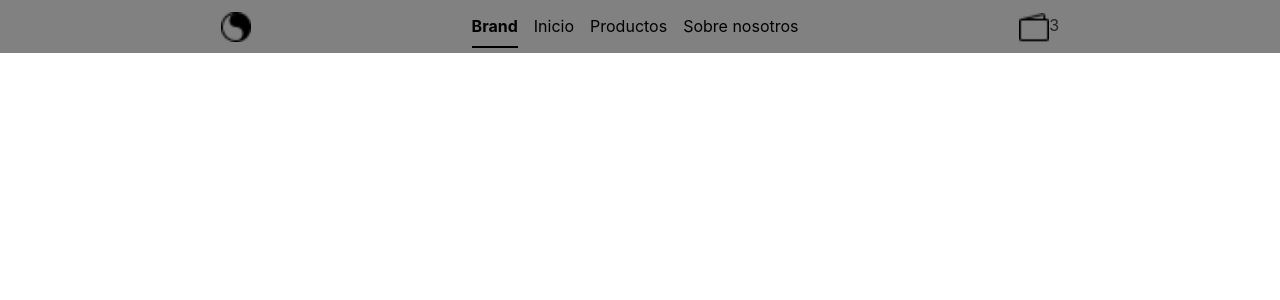
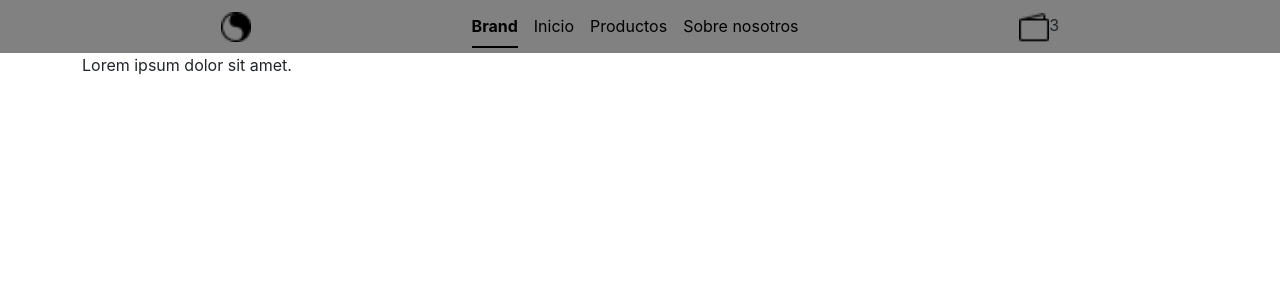
Before and after one commit to BrunoAdriel/Brand, a React (Create React App) app: page / in a window 1280 px wide. Shown: the top 300 px of the page. Built offline with nearby package versions, Linux system fonts and the light colour scheme.

Commit message:
agrego del greeting

```diff
--- a/src/App.js
+++ b/src/App.js
@@ -1,10 +1,15 @@
 import './App.css';
 import Navbar from './Components/Navbar';
+import ItemListContainer from './Components/ItemListContainer/ItemListContainer';
 
 function App() {
   return (
+    <>
     <Navbar/>
-  );
+    <ItemListContainer greeting='Lorem ipsum dolor sit amet.'/>
+
+    </>
+);
 }
 
 export default App;
--- /dev/null
+++ b/src/Components/ItemListContainer/ItemListContainer.jsx
@@ -0,0 +1,15 @@
+import React from 'react'
+
+function ItemListContainer(props) {
+return (
+    <>
+        <div className='container'>
+            <p>
+                {props.greeting}
+            </p>
+        </div>
+    </>
+)
+}
+
+export default ItemListContainer
```
